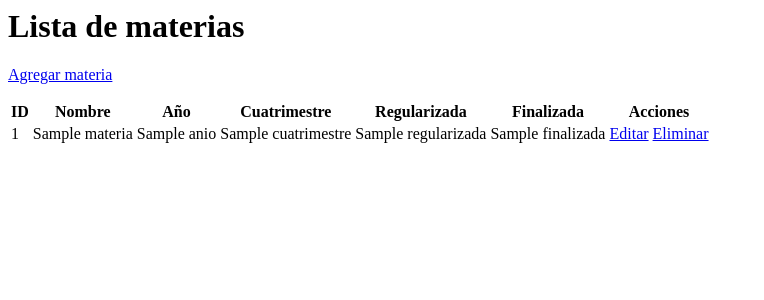
After one commit to Muze32/CRUD, a PHP site: template views/index.php in a window 1280 px wide. The commit adds this page. Shown: the top 300 px of the page, without its empty margins (0-764 px from the left). Run offline with PHP 8.4, Linux system fonts and the light colour scheme; the template is opened without the code that fills it: most values are stand-ins (such as "Sample title", 1, 10 or a date in 2020).

Commit message:
Implementa el CRUD de materias con el patron MVC

```diff
--- a/config/database.php
+++ b/config/database.php
@@ -1,5 +1,5 @@
 <?php
-    $host = 'localhost';
+    $host = '127.0.0.1';
     $user = 'root';
     $password = '';
     $database = 'materiasdb';
--- a/public/index.php
+++ b/public/index.php
@@ -1,5 +1,5 @@
 <?php
-    require_once __DIR__ . "../controllers/MateriaController.php";
+    require_once __DIR__ . "/../controllers/MateriaController.php";
     $controller = new MateriaController();
     $action = $_GET["action"] ?? "index";
 
--- /dev/null
+++ b/views/index.php
@@ -0,0 +1,30 @@
+<h1>Lista de materias</h1>
+<p><a href="index.php?action=create">Agregar materia</a></p>
+
+<table>
+    <thead>
+        <th>ID</th>
+        <th>Nombre</th>
+        <th>Año</th>
+        <th>Cuatrimestre</th>
+        <th>Regularizada</th>
+        <th>Finalizada</th>
+        <th>Acciones</th>
+    </thead>
+    <tbody>
+        <?php while($materia = $materias->fetch_assoc()): ?>
+            <tr>
+                <td><?= htmlspecialchars($materia["materia_id"]) ?></td>
+                <td><?= htmlspecialchars($materia["nombre"]) ?></td>
+                <td><?= htmlspecialchars($materia["anio"]) ?></td>
+                <td><?= htmlspecialchars($materia["cuatrimestre"]) ?></td>
+                <td><?= htmlspecialchars($materia["regularizada"]) ?></td>
+                <td><?= htmlspecialchars($materia["finalizada"]) ?></td>
+                <td>
+                    <a href="index.php?action=edit&id= <?=$materia["materia_id"] ?>">Editar</a>
+                    <a href="index.php?action=delete&id= <?=$materia["materia_id"]?>">Eliminar</a>
+                </td>
+            </tr>
+        <?php endwhile;?>
+    </tbody>
+</table>
```
Also changed, not shown: controllers/MateriaController.php (+6 -6 lines), views/create.php (added, +24 -0 lines), views/edit.php (added, +24 -0 lines).
